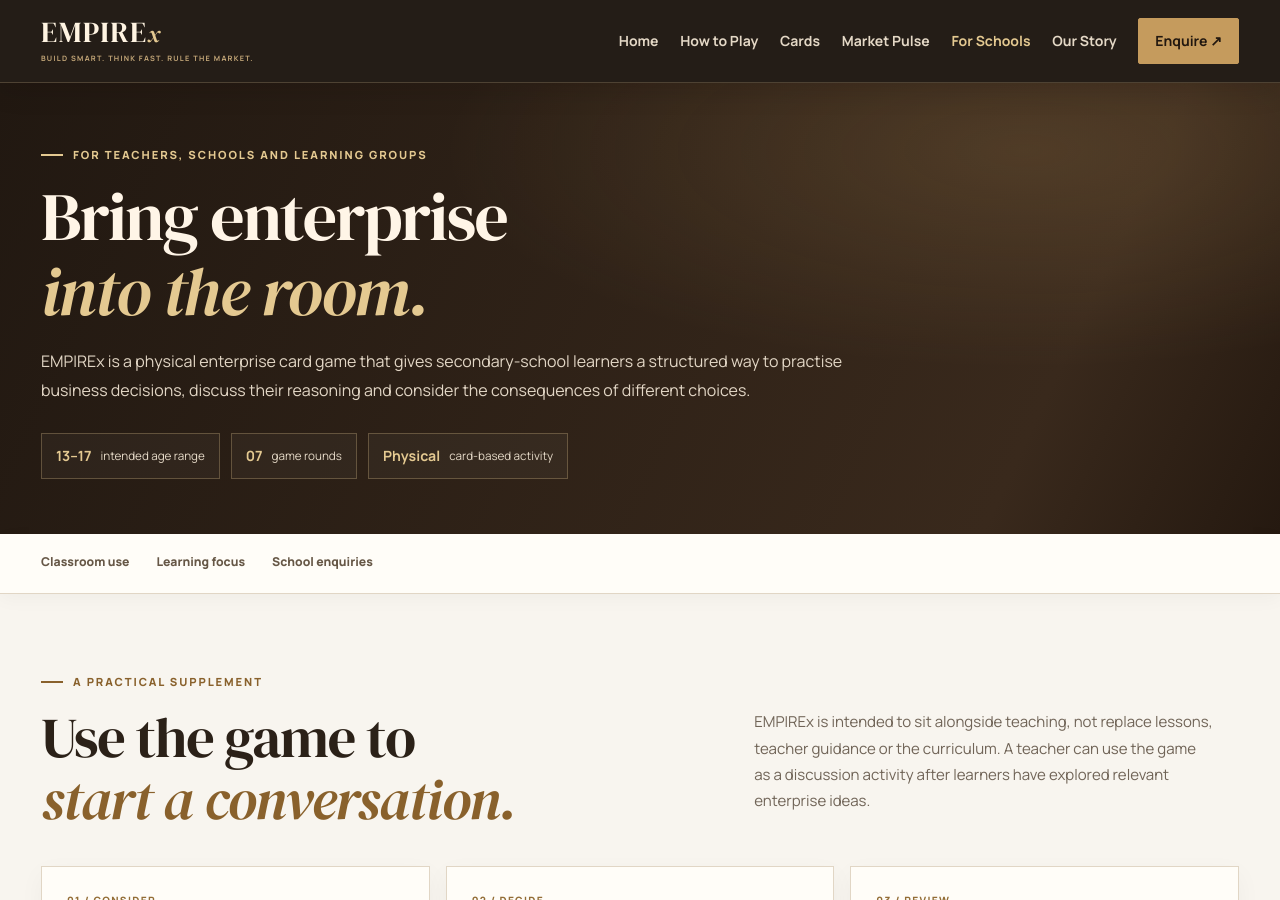
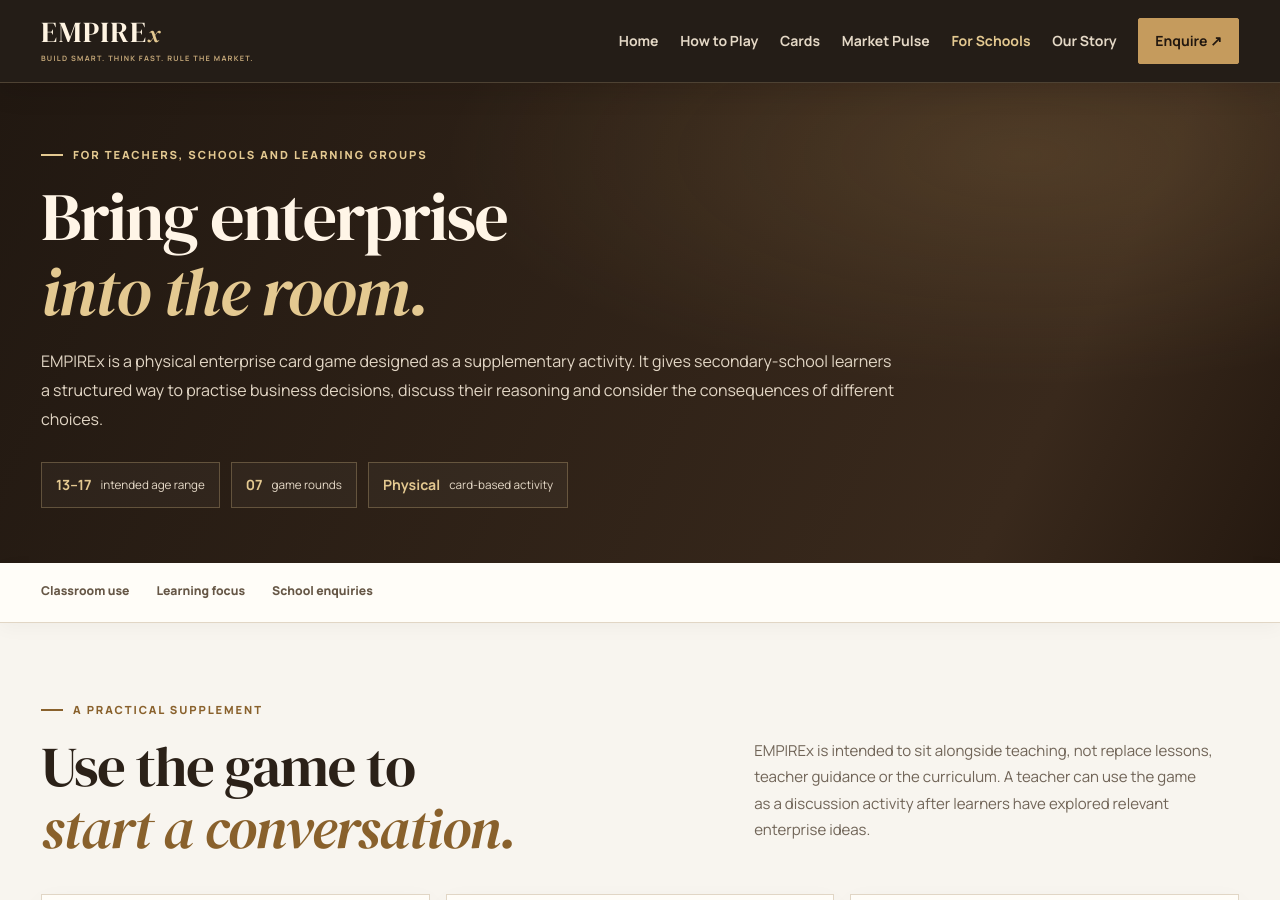
Before and after one commit to shlok-bhatt/EMPIREx, a Jekyll site: the page built from schools.html, in a window 1280 px wide and 900 px high. Built offline with Jekyll 4.4.1, drawn with Linux system fonts in a browser that asks for light colours.

Commit message:
Clarify EMPIREx classroom activity positioning

```diff
--- a/schools.html
+++ b/schools.html
@@ -10,7 +10,7 @@ theme_color: "#211811"
   <div class="container">
     <p class="eyebrow">For teachers, schools and learning groups</p>
     <h1>Bring enterprise<br><em>into the room.</em></h1>
-    <p class="hero-lead">EMPIREx is a physical enterprise card game that gives secondary-school learners a structured way to practise business decisions, discuss their reasoning and consider the consequences of different choices.</p>
+    <p class="hero-lead">EMPIREx is a physical enterprise card game designed as a supplementary activity. It gives secondary-school learners a structured way to practise business decisions, discuss their reasoning and consider the consequences of different choices.</p>
     <div class="supporting-facts">
       <span><b>13–17</b> intended age range</span>
       <span><b>07</b> game rounds</span>
```
